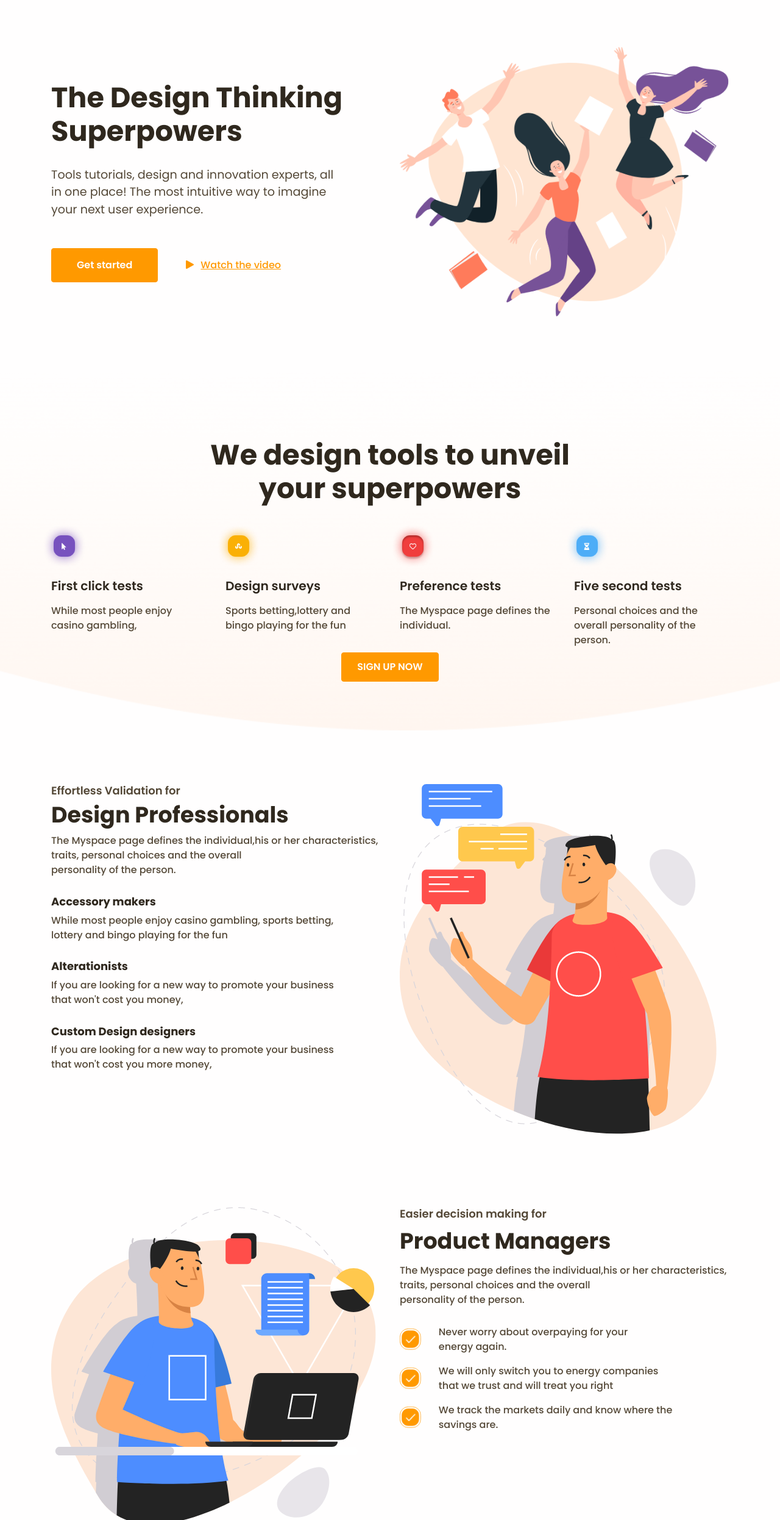
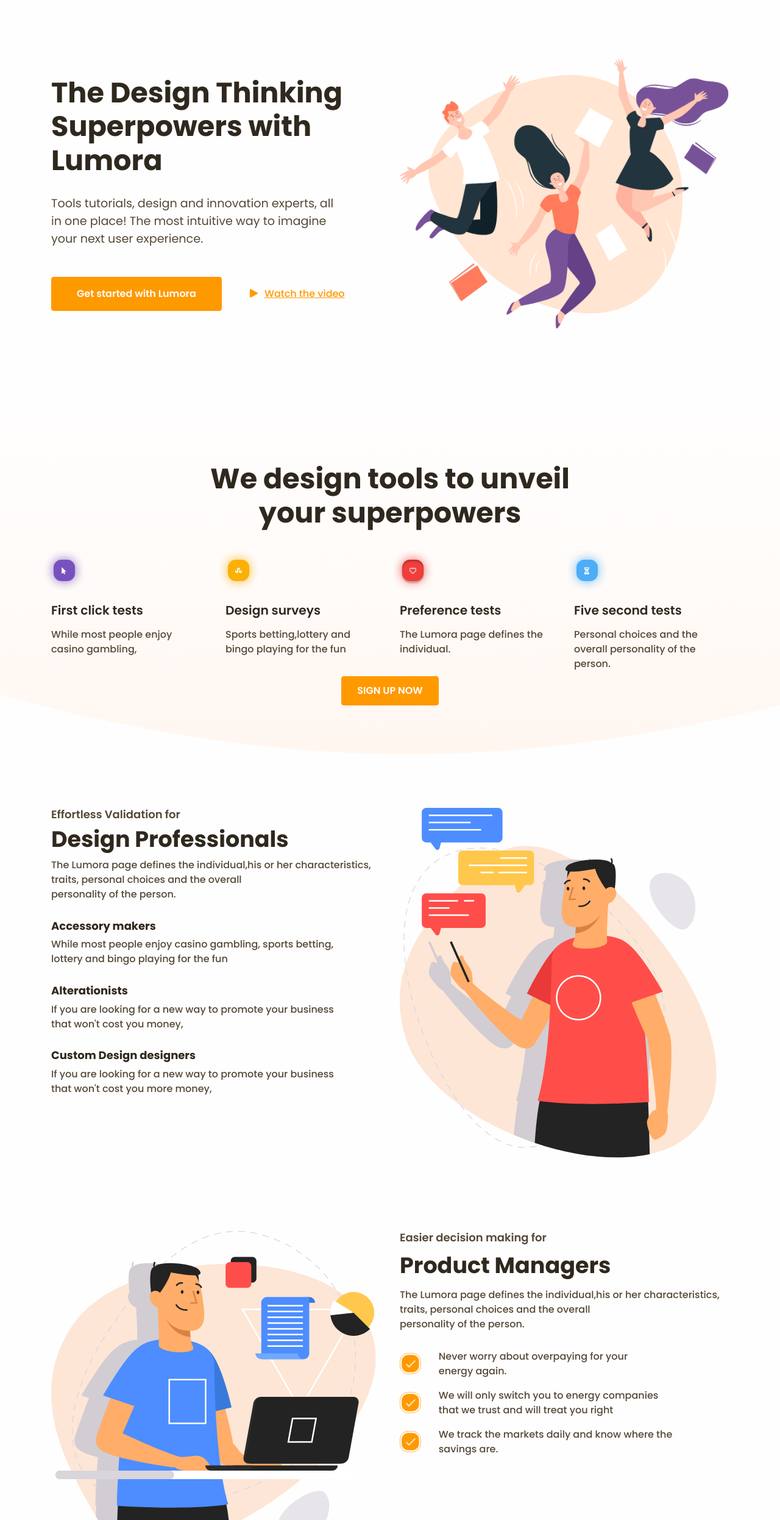
Before and after one commit to The-Wiz23/lumora, a website: page index.html in a window 1280 px wide. Shown: the part 67-2560 px from the top of the page at 61% size. Drawn offline with Linux system fonts and the light colour scheme; a web font is replaced by a local one.

Commit message:
Update index.html

```diff
--- a/index.html
+++ b/index.html
@@ -57,9 +57,9 @@
         <div class="container">
           <div class="row align-items-center">
             <div class="col-md-6 text-md-start text-center py-6">
-              <h1 class="mb-4 fs-9 fw-bold">The Design Thinking Superpowers</h1>
+              <h1 class="mb-4 fs-9 fw-bold">The Design Thinking Superpowers with Lumora</h1>
               <p class="mb-6 lead text-secondary">Tools tutorials, design and innovation experts, all<br class="d-none d-xl-block" />in one place! The most intuitive way to imagine<br class="d-none d-xl-block" />your next user experience.</p>
-              <div class="text-center text-md-start"><a class="btn btn-warning me-3 btn-lg" href="#!" role="button">Get started</a><a class="btn btn-link text-warning fw-medium" href="#!" role="button" data-bs-toggle="modal" data-bs-target="#popupVideo"><span class="fas fa-play me-2"></span>Watch the video </a></div>
+              <div class="text-center text-md-start"><a class="btn btn-warning me-3 btn-lg" href="#!" role="button">Get started with Lumora</a><a class="btn btn-link text-warning fw-medium" href="#!" role="button" data-bs-toggle="modal" data-bs-target="#popupVideo"><span class="fas fa-play me-2"></span>Watch the video </a></div>
             </div>
             <div class="col-md-6 text-end"><img class="pt-7 pt-md-0 img-fluid" src="assets/img/hero/hero-img.png" alt="" /></div>
           </div>
@@ -88,7 +88,7 @@
             </div>
             <div class="col-lg-3 col-sm-6 mb-2"> <img class="mb-3 ms-n3" src="assets/img/category/icon3.png" width="75" alt="Feature" />
               <h4 class="mb-3">Preference tests</h4>
-              <p class="mb-0 fw-medium text-secondary">The Myspace page defines the individual.</p>
+              <p class="mb-0 fw-medium text-secondary">The Lumora page defines the individual.</p>
             </div>
             <div class="col-lg-3 col-sm-6 mb-2"> <img class="mb-3 ms-n3" src="assets/img/category/icon4.png" width="75" alt="Feature" />
               <h4 class="mb-3">Five second tests</h4>
@@ -115,7 +115,7 @@
               <h5 class="text-secondary">Effortless Validation for</h5>
               <h2 class="mb-2 fs-7 fw-bold">Design Professionals</h2>
               <p class="mb-4 fw-medium text-secondary">
-                The Myspace page defines the individual,his or her
+                The Lumora page defines the individual,his or her
                 characteristics, traits, personal choices and the overall<br />personality of the person.
               </p>
               <h4 class="fs-1 fw-bold">Accessory makers</h4>
@@ -147,7 +147,7 @@
               <h5 class="text-secondary">Easier decision making for</h5>
               <p class="fs-7 fw-bold mb-2">Product Managers</p>
               <p class="mb-4 fw-medium text-secondary">
-                The Myspace page defines the individual,his or her
+                The Lumora page defines the individual,his or her
                 characteristics, traits, personal choices and the overall<br />personality of the person.
               </p>
               <div class="d-flex align-items-center mb-3"> <img class="me-sm-4 me-2" src="assets/img/manager/tick.png" width="35" alt="tick" />
@@ -211,7 +211,7 @@
             <div class="col-lg-6 text-center">
               <h1 class="fw-bold mb-4 fs-7">Need a super hero?</h1>
               <p class="mb-5 text-info fw-medium">Do you require some help for your project: Conception workshop,<br />prototyping, marketing strategy, landing page, Ux/UI?</p>
-              <button class="btn btn-warning btn-md">Contact our expert</button>
+              <button class="btn btn-warning btn-md">Contact Lumora expert</button>
             </div>
           </div>
         </div><!-- end of .container-->
@@ -316,7 +316,7 @@
           <div class="container border-top py-3">
             <div class="row justify-content-between">
               <div class="col-12 col-md-auto mb-1 mb-md-0">
-                <p class="mb-0">&copy; 2022 Lumora Inc </p>
+                <p class="mb-0">&copy; 2025 Lumora Inc </p>
               </div>
               <div class="col-12 col-md-auto">
                 <p class="mb-0">
```
